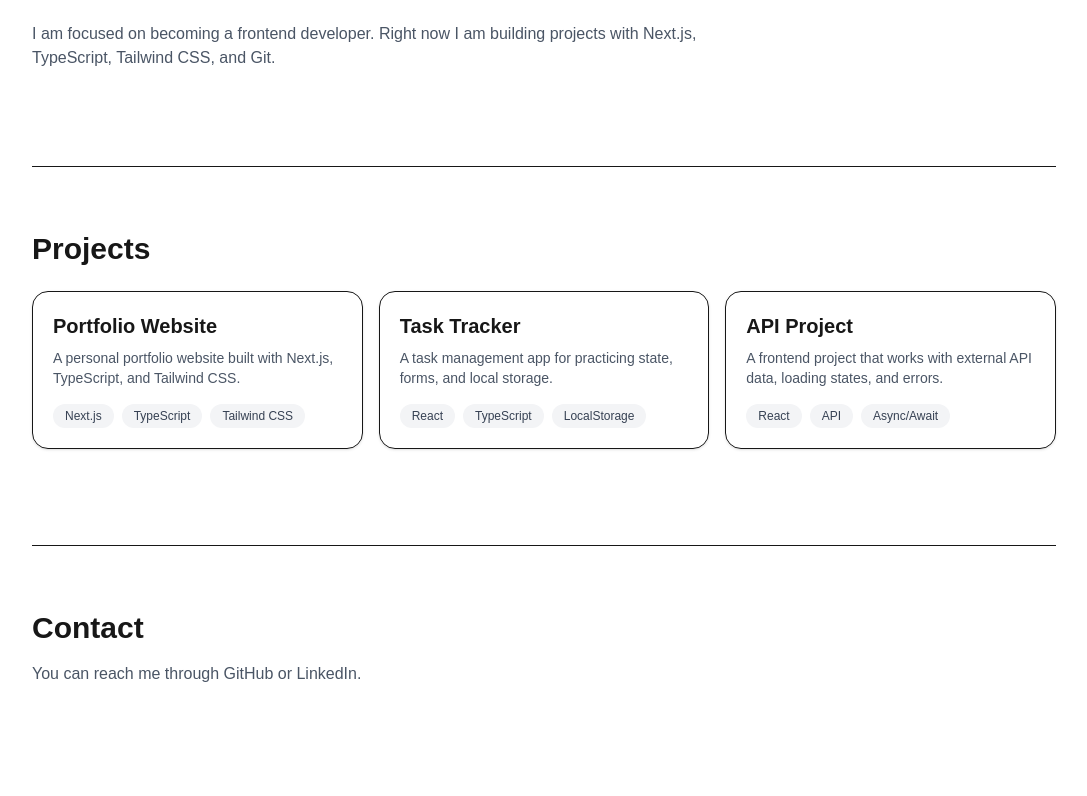
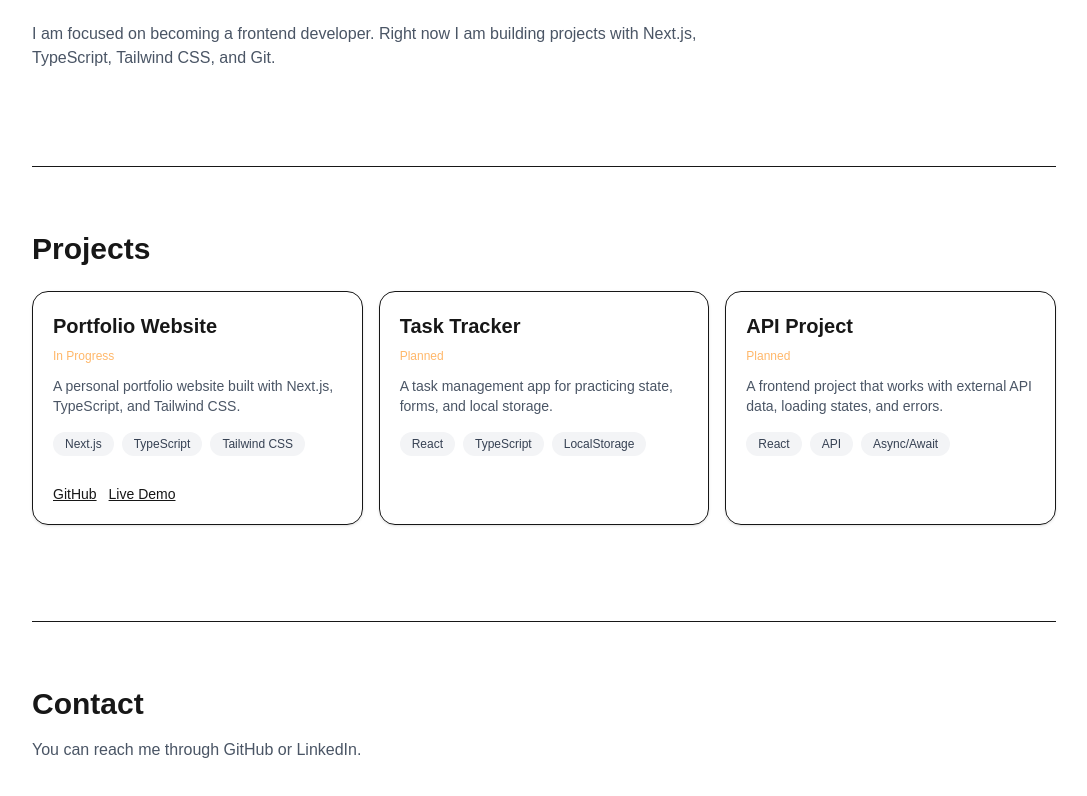
Before and after one commit to ILLiDiuM1/try-better, a Next.js app: page / in a window 1280 px wide. Shown: the part 787-1583 px from the top of the page, without its empty margins (96-1183 px from the left). Built offline with nearby package versions, Linux system fonts and the light colour scheme.

Commit message:
Добавление статуса и ссылок для в описание проета

```diff
--- a/app/page.tsx
+++ b/app/page.tsx
@@ -62,8 +62,11 @@ export default function Home() {
               <ProjectCard
                 key={project.title}
                 title={project.title}
+                status={project.status}
                 description={project.description}
                 tech={project.tech}
+                githubUrl={project.githubUrl}
+                demoUrl={project.demoUrl}
               />
             ))}
           </div>
--- a/components/ProjectCard.tsx
+++ b/components/ProjectCard.tsx
@@ -2,14 +2,19 @@ type ProjectCardProps = {
   title: string;
   description: string;
   tech: string[];
+  status: "Done" | "In Progress" | "Planned";
+  githubUrl?: string;
+  demoUrl?: string;
 };
 
-export function ProjectCard({ title, description,tech, }: ProjectCardProps)
+export function ProjectCard({ title, description,tech,
+status, githubUrl, demoUrl,
+ }: ProjectCardProps)
 {
   return (
     <div className="rounded-2xl border p-5 shadow-sm">
         <h3 className="mb-2 text-xl font-semibold">{title}</h3>
-
+        <p className="mb-3 text-xs font-medium text-orange-300 ">{status}</p>
         <p className="mb-4 text-sm text-gray-600">
             {description}
         </p>
@@ -23,7 +28,21 @@ export function ProjectCard({ title, description,tech, }: ProjectCardProps)
                 {item}
             </span>
             ))}
+            <div className="mt-5 flex gap-3 text-sm">
+                {githubUrl && (
+                    <a href={githubUrl} target="_blank" className="underline">
+                    GitHub
+                    </a>
+                )}
+
+                {demoUrl && (
+                    <a href={demoUrl} target="_blank" className="underline">
+                    Live Demo
+                    </a>
+                )}
                 </div>
+        </div>
+
     </div>
   );
 }
--- a/data/projects.ts
+++ b/data/projects.ts
@@ -1,20 +1,35 @@
-export const projects = [
+type Project = {
+  title: string;
+  description: string;
+  tech: string[];
+  status: "Done" | "In Progress" | "Planned";
+  githubUrl?: string;
+  demoUrl?: string;
+};
+
+export const projects: Project[] = [
   {
     title: "Portfolio Website",
     description:
       "A personal portfolio website built with Next.js, TypeScript, and Tailwind CSS.",
     tech: ["Next.js", "TypeScript", "Tailwind CSS"],
+    status: "In Progress",
+    githubUrl: "https://github.com/ILLiDiuM1/my-portfolio",
+    demoUrl: "https://project-2nzkw.vercel.app",
+
   },
   {
     title: "Task Tracker",
     description:
       "A task management app for practicing state, forms, and local storage.",
     tech: ["React", "TypeScript", "LocalStorage"],
+    status: "Planned",
   },
   {
     title: "API Project",
     description:
       "A frontend project that works with external API data, loading states, and errors.",
     tech: ["React", "API", "Async/Await"],
+    status: "Planned",
   },
 ];
```
Lines whose indentation alone changed are shown as unchanged.
